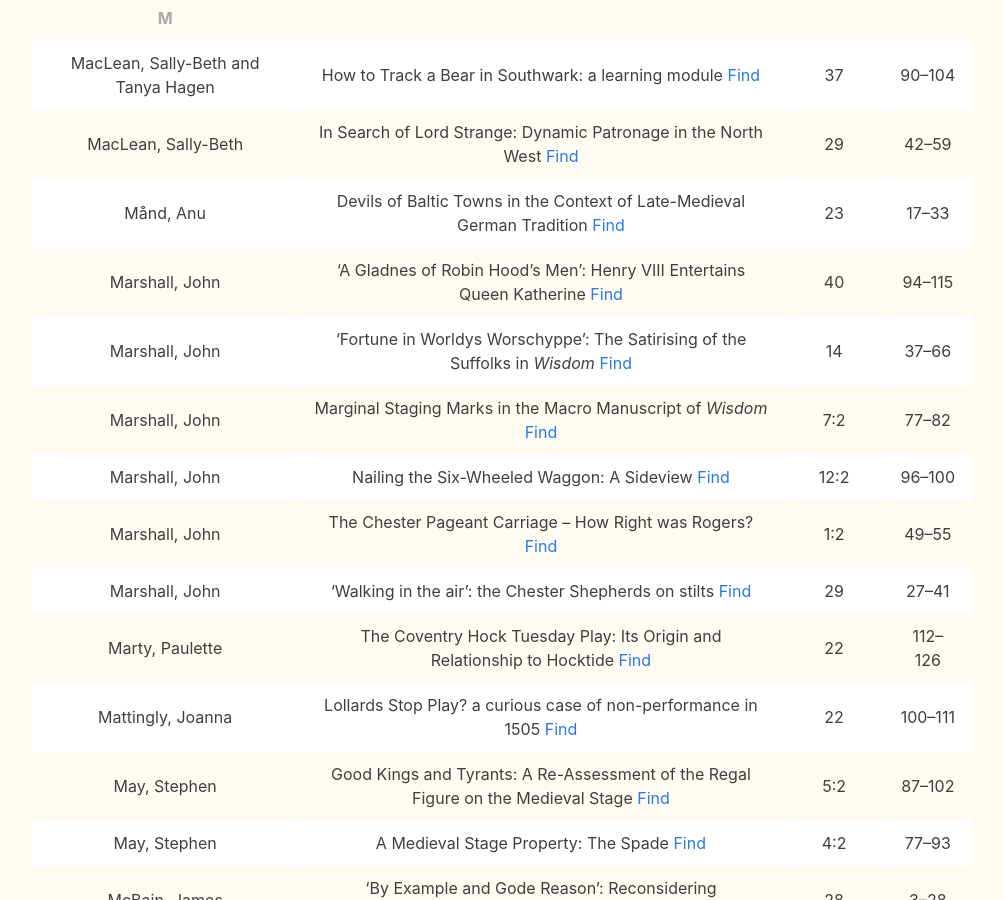
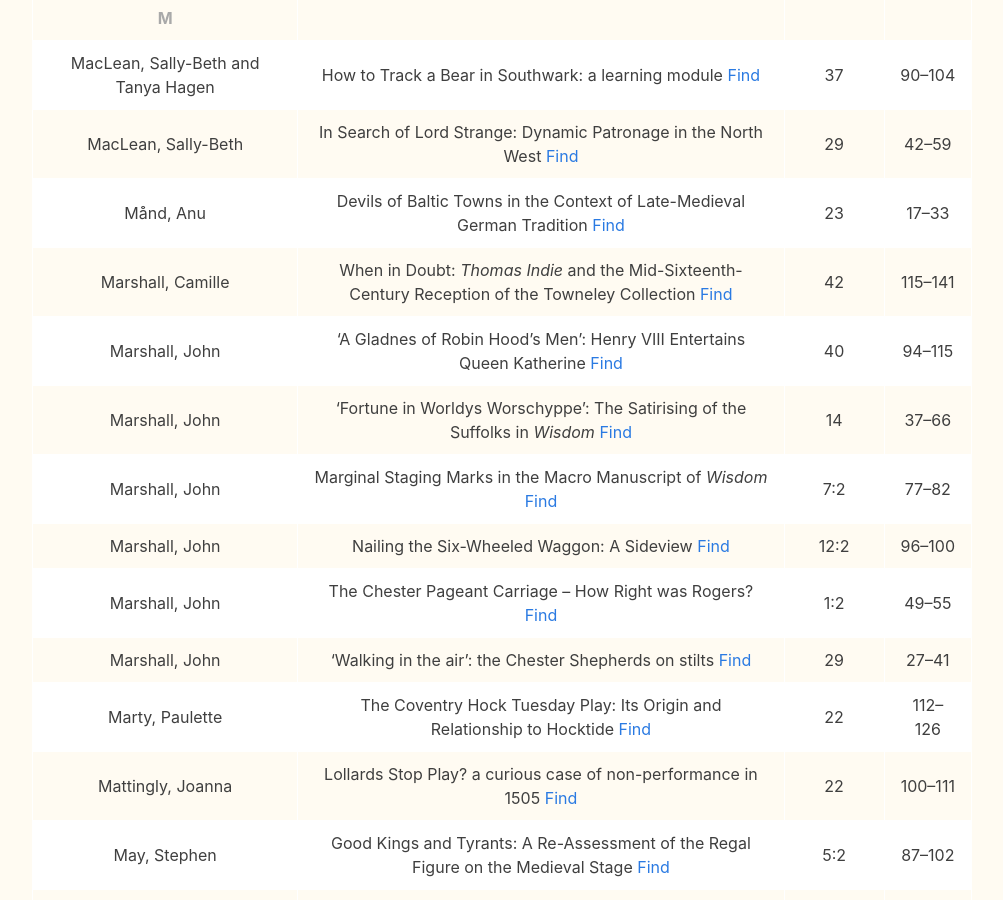
Before and after one commit to MedievalEnglishTheatre/MedievalEnglishTheatre.github.io, a Jekyll site: the page built from src/journal/cumindko.md, in a window 1280 px wide and 900 px high, scrolled down 2996 px. Shown: the whole window, without its empty margins (138-1141 px from the left). Built offline with Jekyll 4.4.1, drawn with Linux system fonts in a browser that asks for light colours.

Commit message:
Update cumindko.md vol. 42

```diff
--- a/src/journal/cumindko.md
+++ b/src/journal/cumindko.md
@@ -61,6 +61,7 @@ The later volumes include *summaries* and *PDFs* of one or two pages.
 |MacLean, Sally-Beth and Tanya Hagen|How to Track a Bear in Southwark: a learning module  [Find](vol37.html#macLean) |37|90–104|
 |MacLean, Sally-Beth|In Search of Lord Strange: Dynamic Patronage in the North West  [Find](vol29.html#MacLean) |29|42–59|
 |Månd, Anu|Devils of Baltic Towns in the Context of Late-Medieval German Tradition  [Find](vol23.html#Mand) |23|17–33|
+|Marshall, Camille|When in Doubt: *Thomas Indie* and the Mid-Sixteenth-Century Reception of the Towneley Collection  [Find](vol42.html#Marshall) |42|115–141|
 |Marshall, John|‘A Gladnes of Robin Hood’s Men’: Henry VIII Entertains Queen Katherine   [Find](vol40.html#Marshall) |40|94–115|
 |Marshall, John|‘Fortune in Worldys Worschyppe’: The Satirising of the Suffolks in *Wisdom*  [Find](vol14.html#Marshall) |14|37–66|
 |Marshall, John|Marginal Staging Marks in the Macro Manuscript of *Wisdom*  [Find](vol07.html#Marshall) |7:2|77–82|
```
